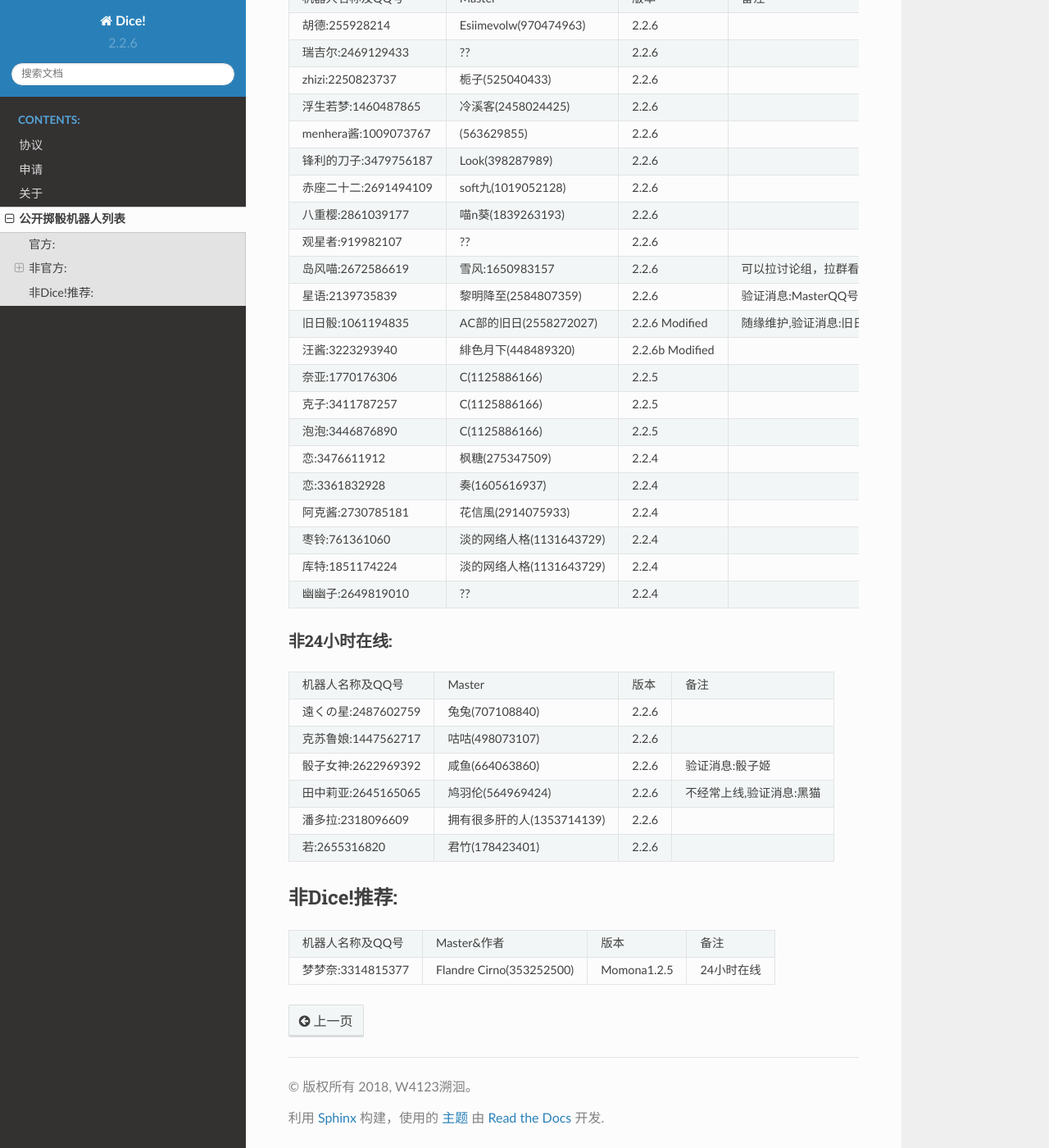
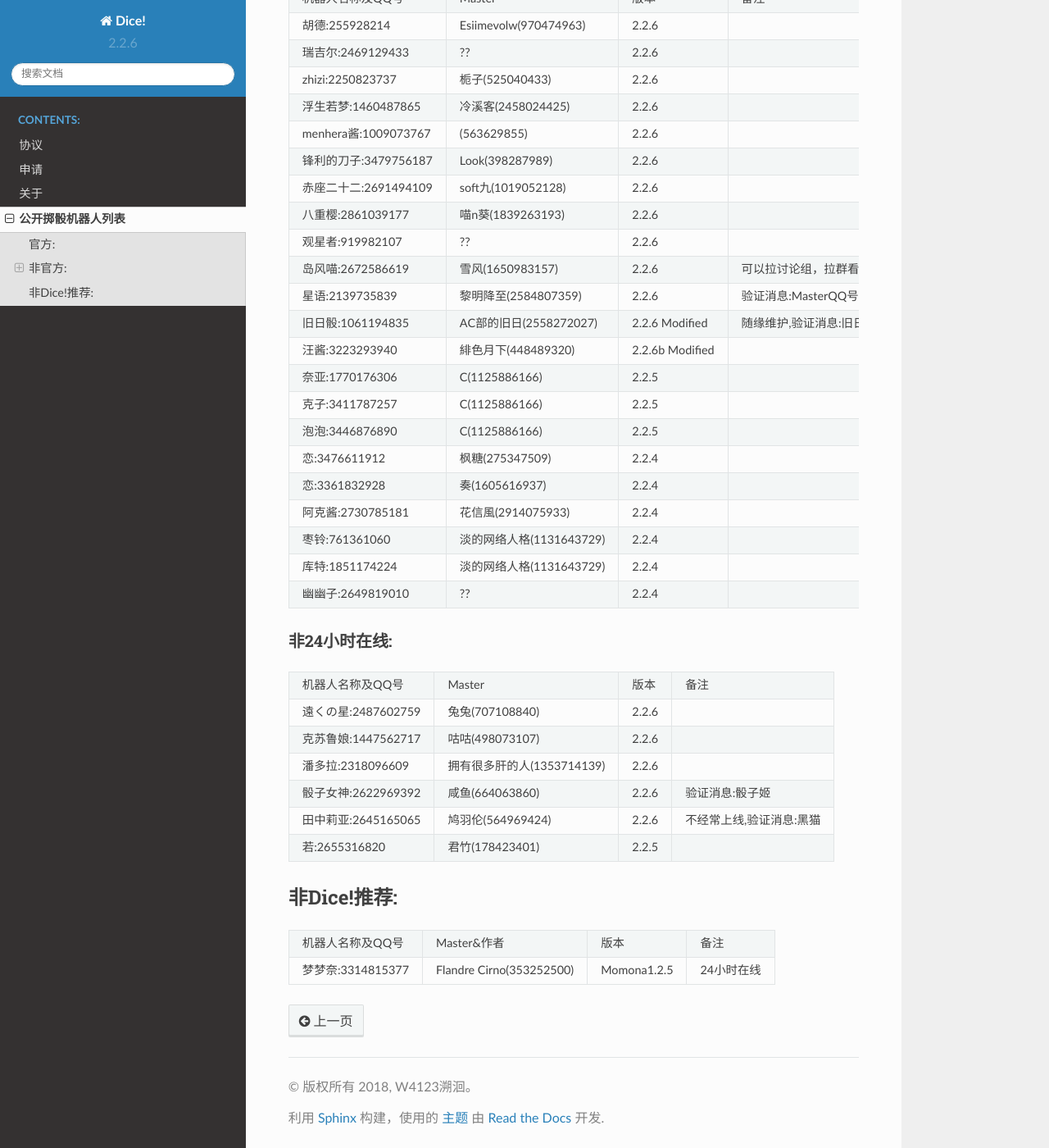
Before and after one commit to Dice-Developer-Team/Dice, a Sphinx documentation site: the page built from docs/DiceList.rst, in a window 1280 px wide and 1400 px high, scrolled down 730 px. Shown: the whole window at 82% size. Built offline with Sphinx 7.4.7 and the Read the Docs theme 2.0.0, drawn with Linux system fonts in a browser that asks for light colours; some of the changed text lies outside the part shown.

Commit message:
Update DiceList

```diff
--- a/docs/DiceList.rst
+++ b/docs/DiceList.rst
@@ -58,7 +58,7 @@
 +--------------------------+------------------------------+------------------+----------------------------+
 |观星者:919982107          |??                            |2.2.6             |                            |
 +--------------------------+------------------------------+------------------+----------------------------+
-|岛风喵:2672586619         |雪风:1650983157               |2.2.6             |可以拉讨论组，拉群看情况    |
+|岛风喵:2672586619         |雪风(1650983157)              |2.2.6             |可以拉讨论组，拉群看情况    |
 +--------------------------+------------------------------+------------------+----------------------------+
 |星语:2139735839           |黎明降至(2584807359)          |2.2.6             |验证消息:MasterQQ号         |
 +--------------------------+------------------------------+------------------+----------------------------+
@@ -96,13 +96,13 @@
 +--------------------------+------------------------------+------------------+----------------------------+
 |克苏鲁娘:1447562717       |咕咕(498073107)               |2.2.6             |                            |
 +--------------------------+------------------------------+------------------+----------------------------+
+|潘多拉:2318096609         |拥有很多肝的人(1353714139)    |2.2.6             |                            |
++--------------------------+------------------------------+------------------+----------------------------+
 |骰子女神:2622969392       |咸鱼(664063860)               |2.2.6             |验证消息:骰子姬             |
 +--------------------------+------------------------------+------------------+----------------------------+
 |田中莉亚:2645165065       |鸠羽伦(564969424)             |2.2.6             |不经常上线,验证消息:黑猫    |
 +--------------------------+------------------------------+------------------+----------------------------+
-|潘多拉:2318096609         |拥有很多肝的人(1353714139)    |2.2.6             |                            |
-+--------------------------+------------------------------+------------------+----------------------------+
-|若:2655316820             |君竹(178423401)               |2.2.6             |                            |
+|若:2655316820             |君竹(178423401)               |2.2.5             |                            |
 +--------------------------+------------------------------+------------------+----------------------------+
 
 非Dice!推荐:
```
Also changed, not shown: other parts of docs/DiceList.rst (+1 -1 lines).
